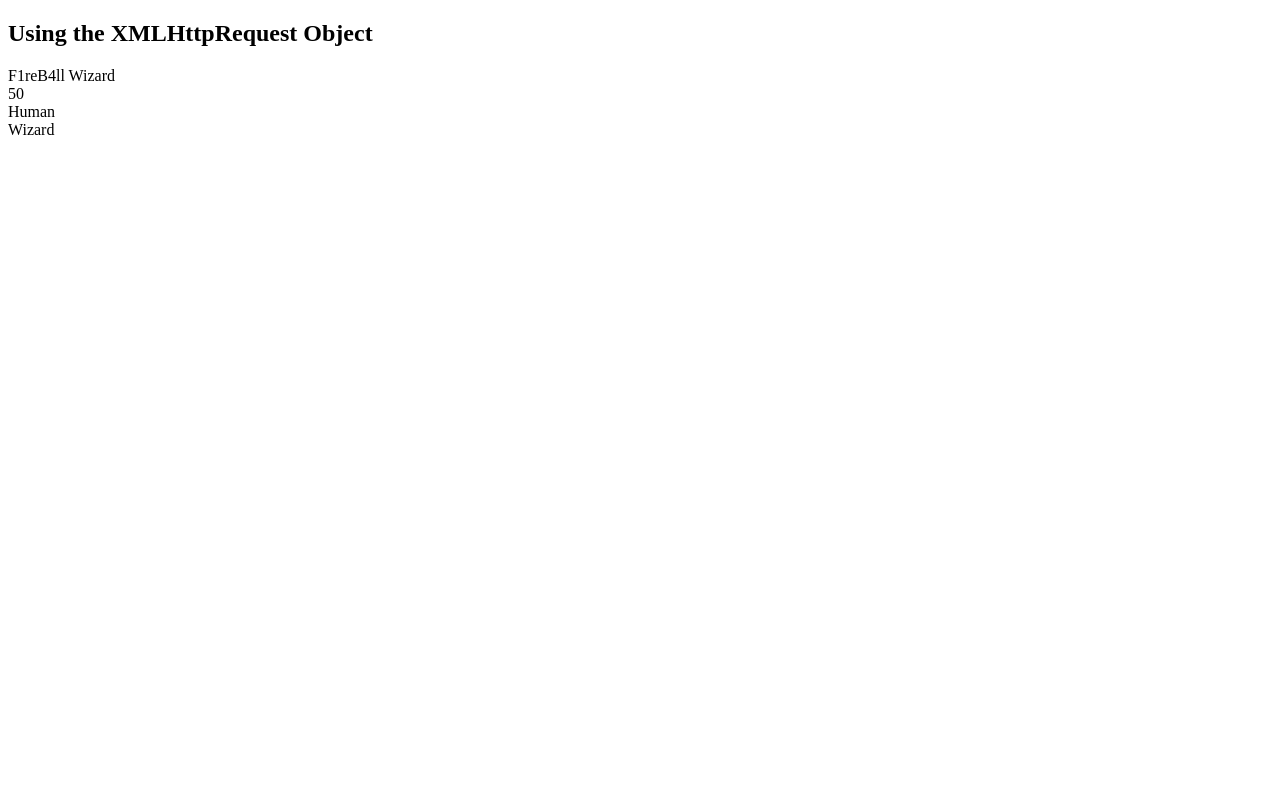
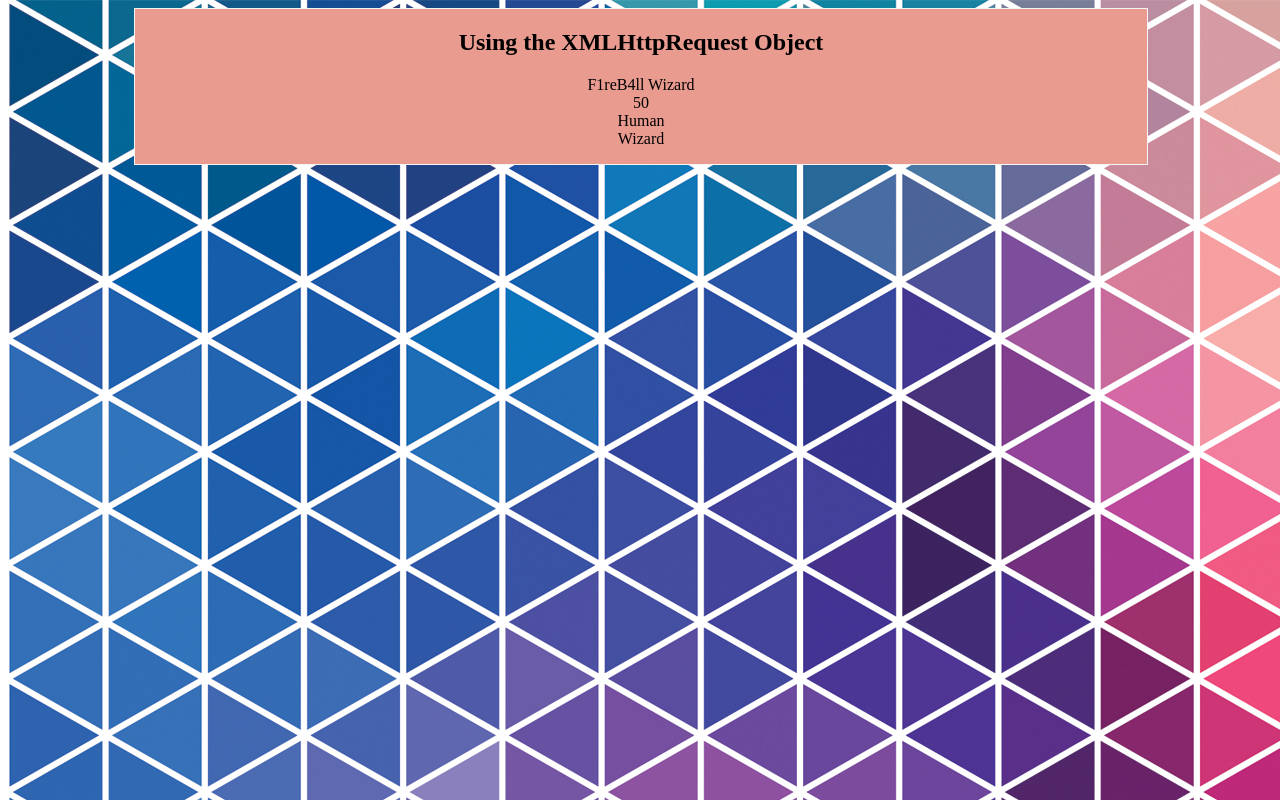
Before and after one commit to Call-Jacob2311/CIT261, a plain HTML site: page XMLHTTP_REQUEST.html in a window 1280 px wide. Drawn offline with Linux system fonts and the light colour scheme.

Commit message:
Add files via upload

```diff
--- a/XMLHTTP_REQUEST.html
+++ b/XMLHTTP_REQUEST.html
@@ -18,8 +18,10 @@ Description: This document will demonstrate the uses of the XMLHTTP REQEST funct
         <title>XML / HTTP REQUEST</title>
         <meta charset="UTF-8">
         <meta name="viewport" content="width=device-width, initial-scale=1.0">
+        <link rel="stylesheet" href="github_style.css">
     </head>
     <body>
+        <div id="main_body">
         <div id="demostration_1">
             <h2>Using the XMLHttpRequest Object</h2>
             <!--
@@ -48,5 +50,6 @@ Description: This document will demonstrate the uses of the XMLHTTP REQEST funct
                 xmlhttp.send();
             </script>
         </div>
+    </div>
     </body>
 </html>
```
